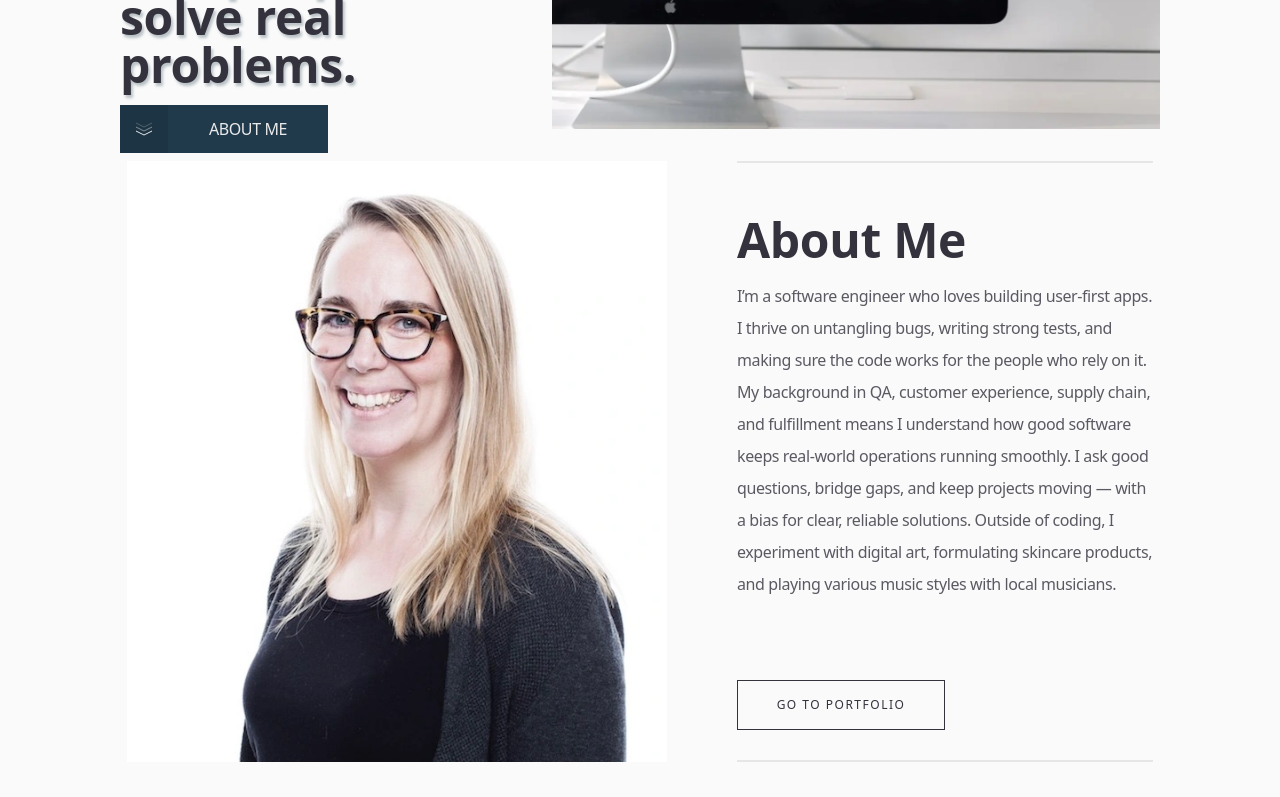
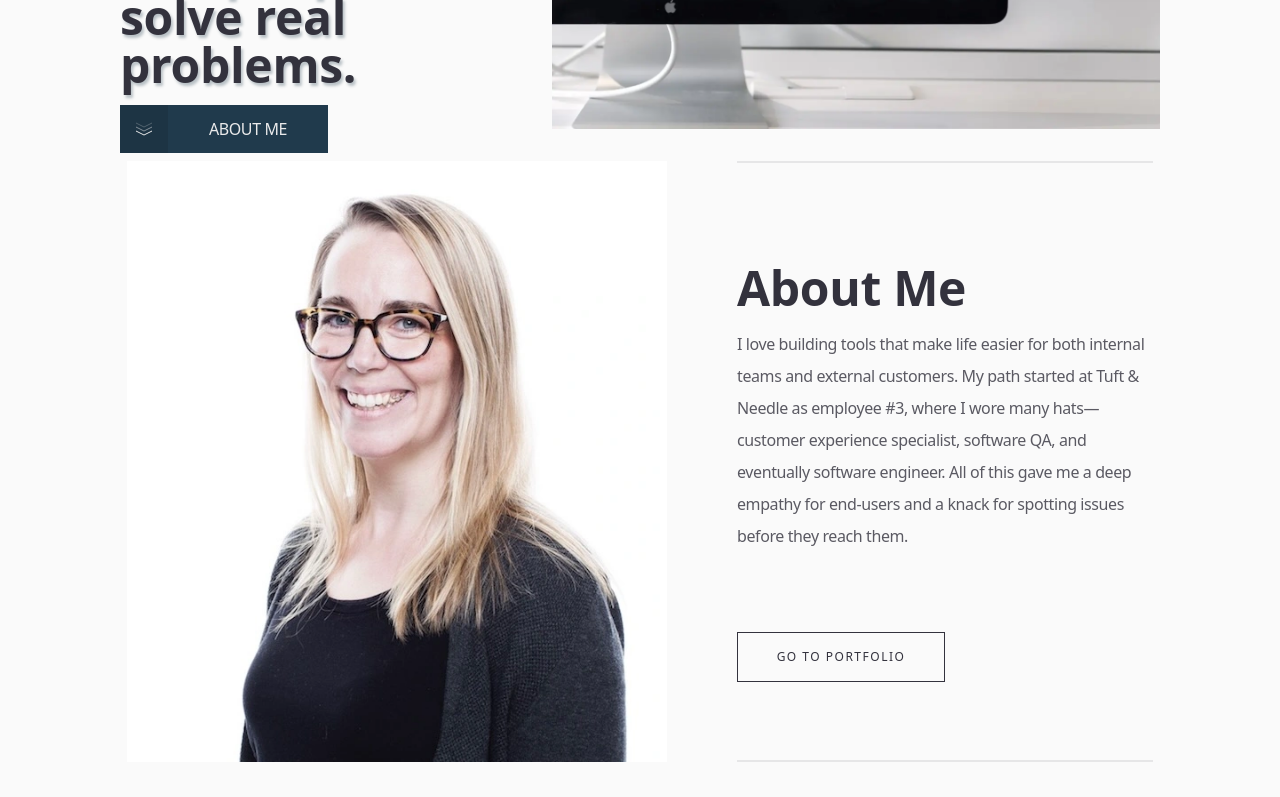
Before and after one commit to kellyky/Portfolio, a React (Vite) app: page / in a window 1280 px wide. Shown: the part 529-1326 px from the top of the page. Built offline with nearby package versions, Linux system fonts and the light colour scheme.

Commit message:
Replace 'About' copy with more story-driven copy

```diff
--- a/src/components/About/About.jsx
+++ b/src/components/About/About.jsx
@@ -46,11 +46,7 @@ export default function About () {
             >About Me
             </h2>
             <p className='font-thin'>
-              I’m a software engineer who loves building user-first apps. I thrive on untangling bugs, writing strong tests, and making sure the code works for the people who rely on it.
-
-My background in QA, customer experience, supply chain, and fulfillment means I understand how good software keeps real-world operations running smoothly. I ask good questions, bridge gaps, and keep projects moving — with a bias for clear, reliable solutions.
-
-Outside of coding, I experiment with digital art, formulating skincare products, and playing various music styles with local musicians.
+              I love building tools that make life easier for both internal teams and external customers. My path started at Tuft & Needle as employee #3, where I wore many hats—customer experience specialist, software QA, and eventually software engineer. All of this gave me a deep empathy for end-users and a knack for spotting issues before they reach them.
             </p>
           </article>
             <Button
```
